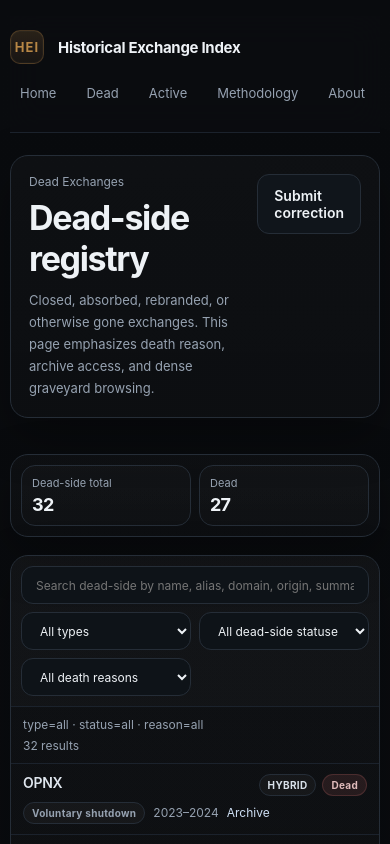
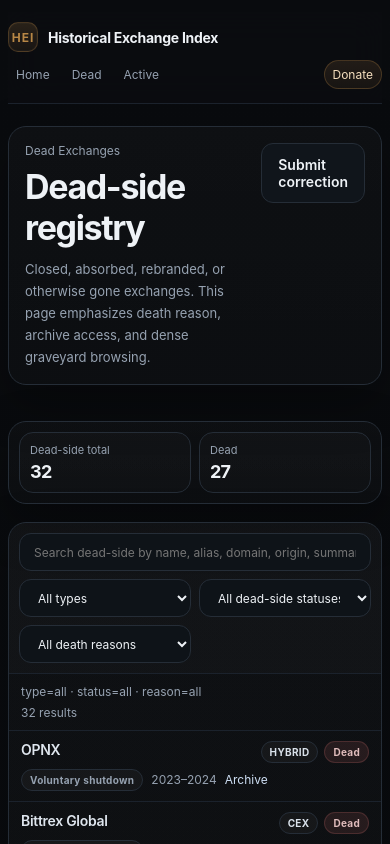
Before and after one commit to badjoke-lab/historical-exchange-index, a Next.js app: page /dead in a window 390 px wide. Shown: the top 844 px of the page. Built offline with nearby package versions, Linux system fonts and the light colour scheme.

Commit message:
HEI: compress mobile topbar and nav

```diff
--- a/src/app/globals.css
+++ b/src/app/globals.css
@@ -98,7 +98,8 @@ button, input, select { font: inherit; }
   justify-content: flex-end;
 }
 
-.nav a {
+.nav .nav-link,
+.nav .utility {
   color: var(--muted);
   font-size: 13px;
   padding: 8px 10px;
@@ -107,7 +108,8 @@ button, input, select { font: inherit; }
   white-space: nowrap;
 }
 
-.nav a:hover {
+.nav .nav-link:hover,
+.nav .utility:hover {
   color: var(--text);
   background: rgba(255,255,255,0.04);
 }
@@ -709,14 +711,29 @@ tbody tr:hover {
 
 @media (max-width: 767px) {
   .page {
-    width: min(calc(100% - 20px), var(--max));
-    padding: 16px 0 56px;
+    width: min(calc(100% - 16px), var(--max));
+    padding: 12px 0 48px;
   }
 
   .topbar {
     align-items: stretch;
     flex-direction: column;
-    gap: 12px;
+    gap: 8px;
+    padding: 10px 0 12px;
+  }
+
+  .brand {
+    gap: 10px;
+  }
+
+  .brand-mark {
+    width: 30px;
+    height: 30px;
+    font-size: 12px;
+  }
+
+  .brand-copy h1 {
+    font-size: 14px;
   }
 
   .nav {
@@ -724,14 +741,29 @@ tbody tr:hover {
     overflow-x: auto;
     flex-wrap: nowrap;
     justify-content: flex-start;
-    padding-bottom: 4px;
+    gap: 6px;
+    padding-bottom: 2px;
+  }
+
+  .nav .nav-link,
+  .nav .utility {
+    padding: 6px 8px;
+    font-size: 12px;
+  }
+
+  .nav .nav-secondary {
+    display: none;
+  }
+
+  .utility {
+    margin-left: auto;
   }
 
   .hero-main,
   .detail-main,
   .detail-panel,
   .longform-panel {
-    padding: 18px;
+    padding: 16px;
   }
 
   .hero-side {
--- a/src/app/layout.tsx
+++ b/src/app/layout.tsx
@@ -22,11 +22,11 @@ export default function RootLayout({ children }: RootLayoutProps) {
             </div>
 
             <nav className="nav">
-              <Link href="/">Home</Link>
-              <Link href="/dead">Dead</Link>
-              <Link href="/active">Active</Link>
-              <Link href="/methodology">Methodology</Link>
-              <Link href="/about">About</Link>
+              <Link className="nav-link" href="/">Home</Link>
+              <Link className="nav-link" href="/dead">Dead</Link>
+              <Link className="nav-link" href="/active">Active</Link>
+              <Link className="nav-link nav-secondary" href="/methodology">Methodology</Link>
+              <Link className="nav-link nav-secondary" href="/about">About</Link>
               <Link className="utility" href="/donate">Donate</Link>
             </nav>
           </header>
```
